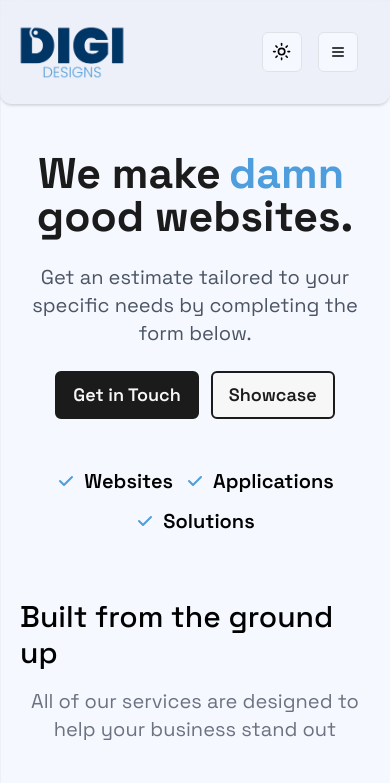
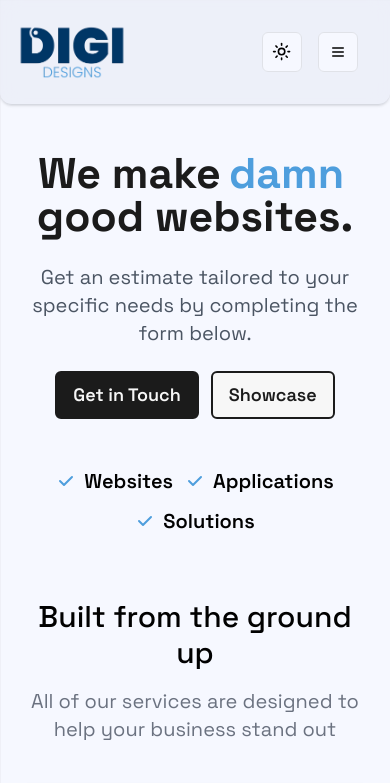
Before and after one commit to aidan-0/digi-designs, a Next.js app: page / in a window 390 px wide. Shown: the top 783 px of the page. Built offline with nearby package versions, Linux system fonts and the light colour scheme.

Commit message:
text-alignment

```diff
--- a/app/page.tsx
+++ b/app/page.tsx
@@ -152,7 +152,7 @@ export default function Home() {
 						{/* Services - Start */}
 						<Element name="services">
 							<div className="fade-in opacity-0 md:px-0 md:mx-auto pt-16 md:pt-20">
-								<h2 className="text-3xl md:text-5xl md:text-center font-medium">
+								<h2 className="text-3xl md:text-5xl text-center font-medium">
 									Built from the ground up
 								</h2>
 								<p className="text-center pt-4 md:w-1/2 mx-auto text-xl md:text-2xl dark:text-gray-400 text-gray-500">
```
